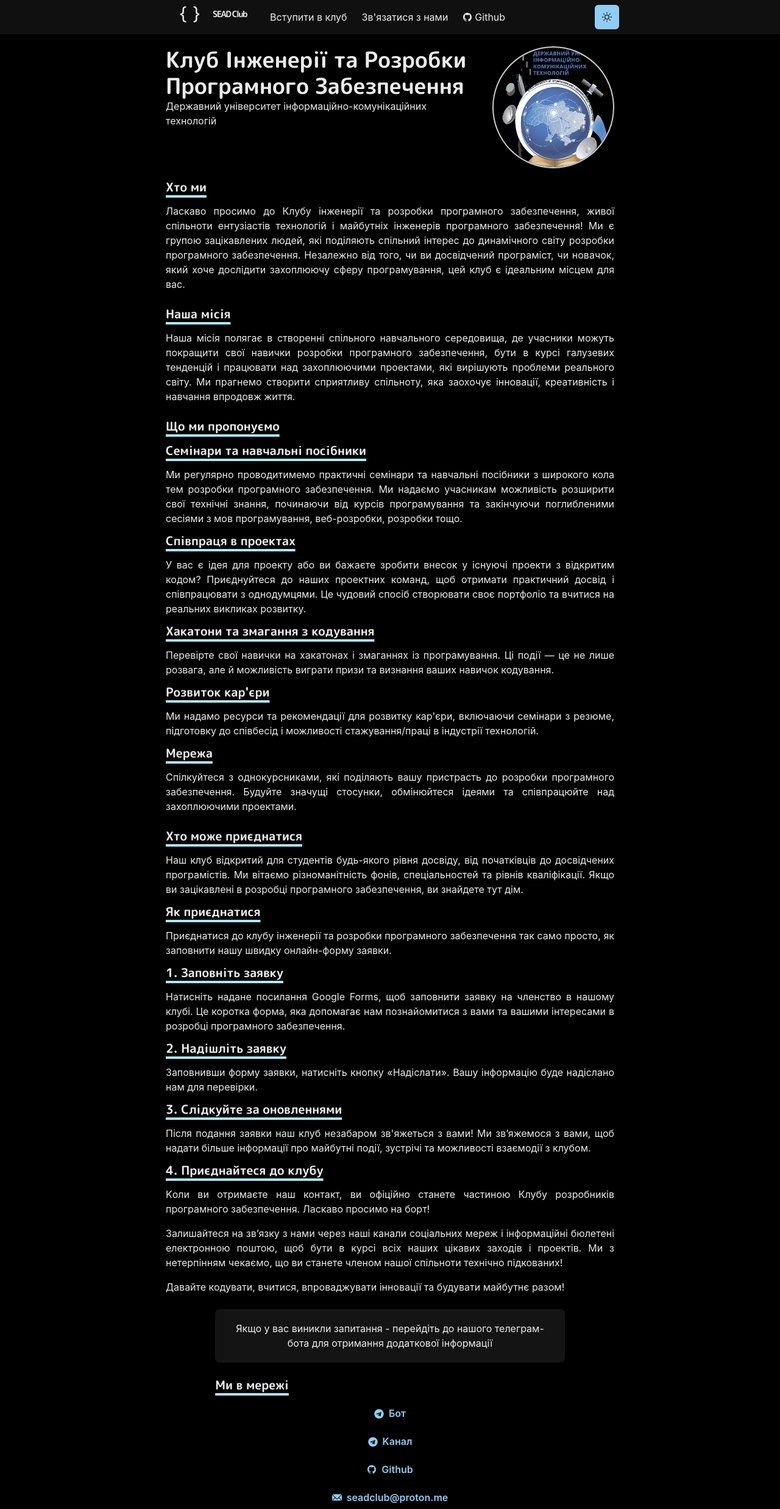
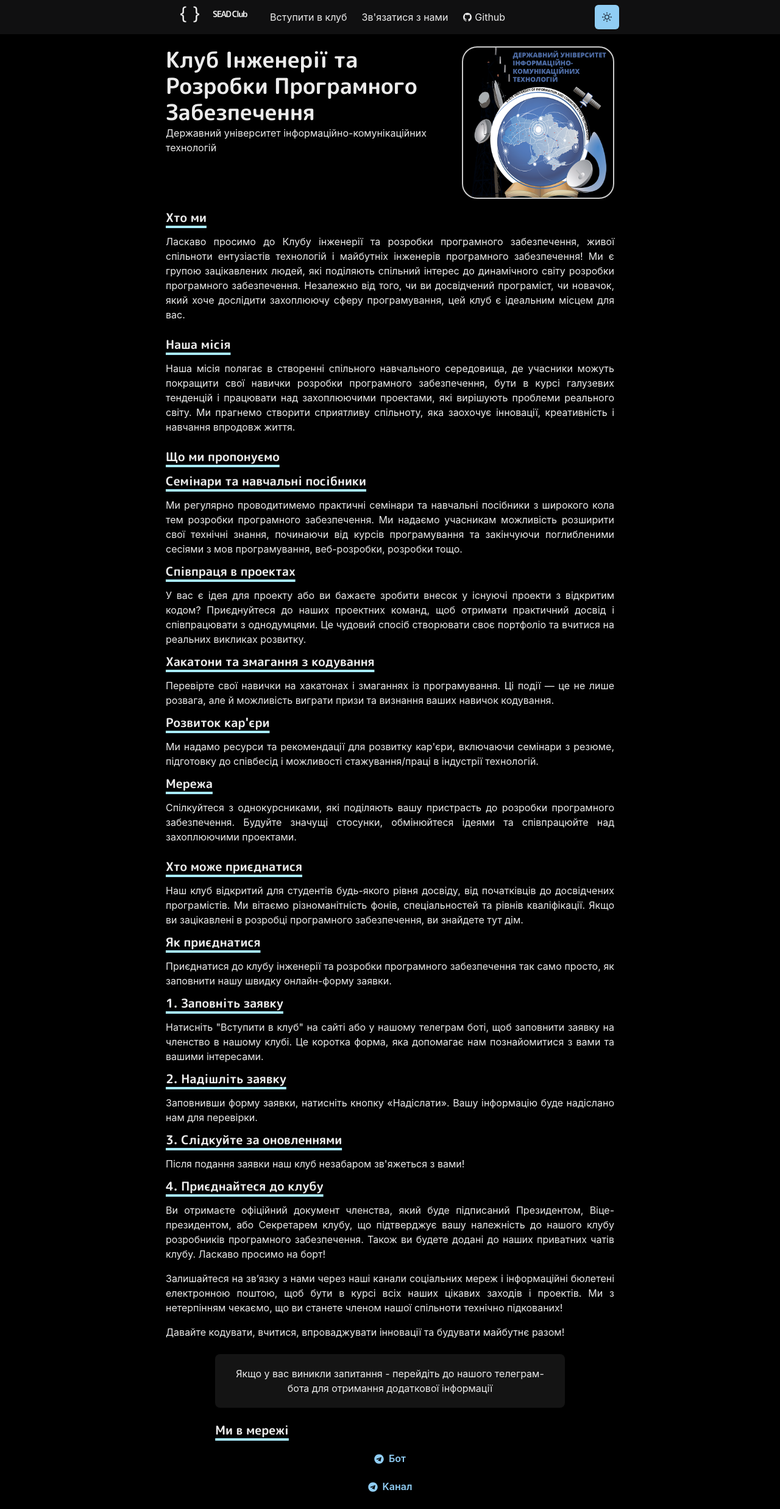
Before and after one commit to seadclub/seadclub.online.js, a Next.js app: page / in a window 1280 px wide. Shown: the top 2474 px of the page at 61% size. Built offline with nearby package versions, Linux system fonts and the light colour scheme.

Commit message:
docs: readme updated

```diff
--- a/pages/index.js
+++ b/pages/index.js
@@ -42,19 +42,19 @@ const Home = () => (
           borderColor="whiteAlpha.800"
           borderWidth={2}
           borderStyle="solid"
-          w="200px"
-          h="200px"
+          w="250px"
+          h="250px"
           mt={5}
           display="inline-block"
-          borderRadius="full"
+          borderRadius="25"
           overflow="hidden"
         >
           <ProfileImage
             src="/images/man.png"
-            alt="profile image"
-            borderRadius="full"
-            width="200"
-            height="200"
+            alt="image"
+            borderRadius="none"
+            width="250"
+            height="250"
           />
         </Box>
       </Box>
@@ -167,10 +167,9 @@ const Home = () => (
         1. Заповніть заявку
       </Heading>
       <Paragraph>
-        Hатисніть надане посилання Google Forms, щоб заповнити заявку на
-        членство в нашому клубі. Це коротка форма, яка допомагає нам
-        познайомитися з вами та вашими інтересами в розробці програмного
-        забезпечення.
+        Hатисніть "Вступити в клуб" на сайті або у нашому телеграм боті, щоб
+        заповнити заявку на членство в нашому клубі. Це коротка форма, яка
+        допомагає нам познайомитися з вами та вашими інтересами.
       </Paragraph>
 
       <Heading as="h3" variant="section-title">
@@ -185,17 +184,18 @@ const Home = () => (
         3. Слідкуйте за оновленнями
       </Heading>
       <Paragraph>
-        Після подання заявки наш клуб незабаром зв'яжеться з вами! Ми зв’яжемося
-        з вами, щоб надати більше інформації про майбутні події, зустрічі та
-        можливості взаємодії з клубом.
+        Після подання заявки наш клуб незабаром зв'яжеться з вами!
       </Paragraph>
 
       <Heading as="h3" variant="section-title">
         4. Приєднайтеся до клубу
       </Heading>
       <Paragraph>
-        Kоли ви отримаєте наш контакт, ви офіційно станете частиною Клубу
-        розробників програмного забезпечення. Ласкаво просимо на борт!
+        Ви отримаєте офіційний документ членства, який буде підписаний
+        Президентом, Віце-президентом, aбо Секретарем клубу, що підтверджує вашу
+        належність до нашого клубу розробників програмного забезпечення. Також
+        ви будете додані до наших приватних чатів клубу. Ласкаво просимо на
+        борт!
       </Paragraph>
 
       <Heading as="h3" variant="section-title">
```
Also changed, not shown: 1 other file (tests, documents, lock files or other folders).
